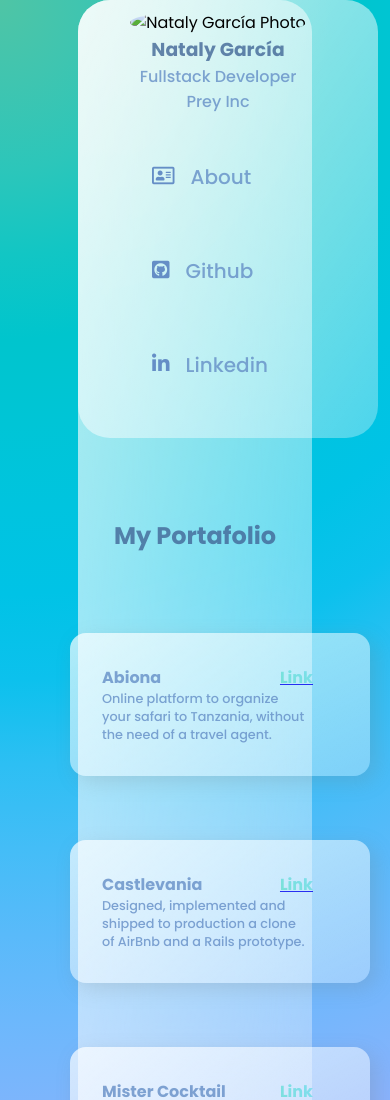
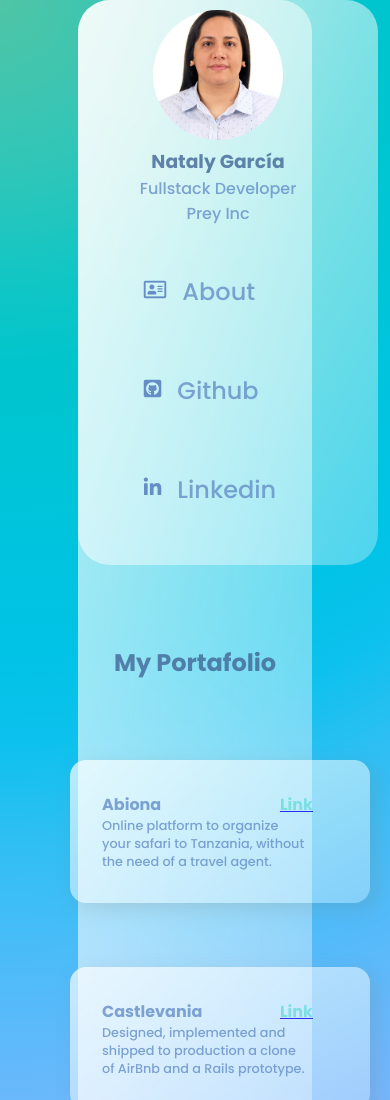
Before and after one commit to natygaol/natygaol.github.io, a plain HTML site: page index.html in a window 390 px wide. Shown: the top 1100 px of the page. Drawn offline with Linux system fonts and the light colour scheme.

Commit message:
fix some conflicts on css

```diff
--- a/index.html
+++ b/index.html
@@ -17,7 +17,7 @@
       <section class="glass">
         <div class="dashboard">
           <div class="user">
-            <img class="avatar-large" alt="Nataly García Photo" src="/profile/images/nats_pic.jpg" />
+            <img class="avatar-large" alt="Nataly García Photo" src="/images/nats_pic.jpg" />
             <h3>Nataly García</h3>
             <p>Fullstack Developer</p>
             <p>Prey Inc</p>
--- a/style.css
+++ b/style.css
@@ -200,10 +200,8 @@ main {
     height: 600px;
     padding: 10px;
   }
-  .link {
-    i, h2 {
-      font-size: 20px;
-    }
+  .link i {
+    font-size: 20px;
   }
   .dashboard > * {
     margin-right: 20px;
```
